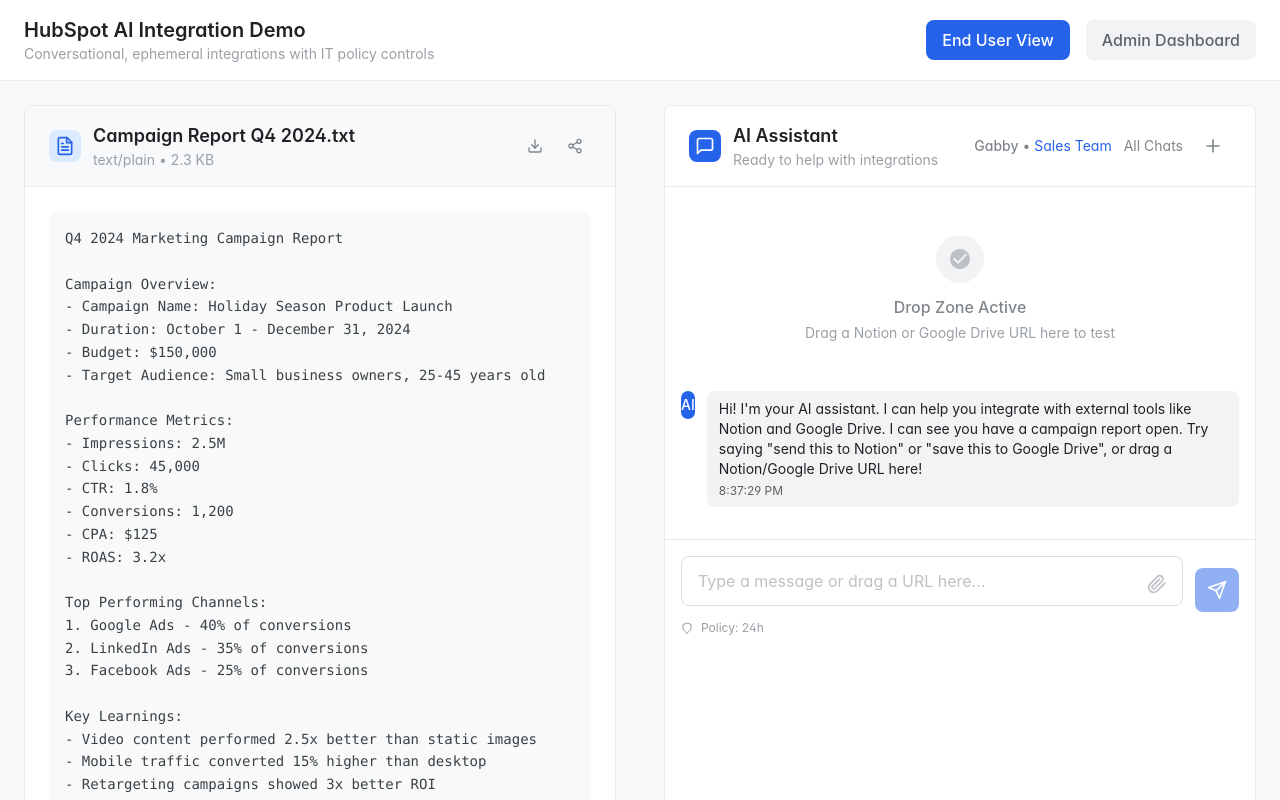
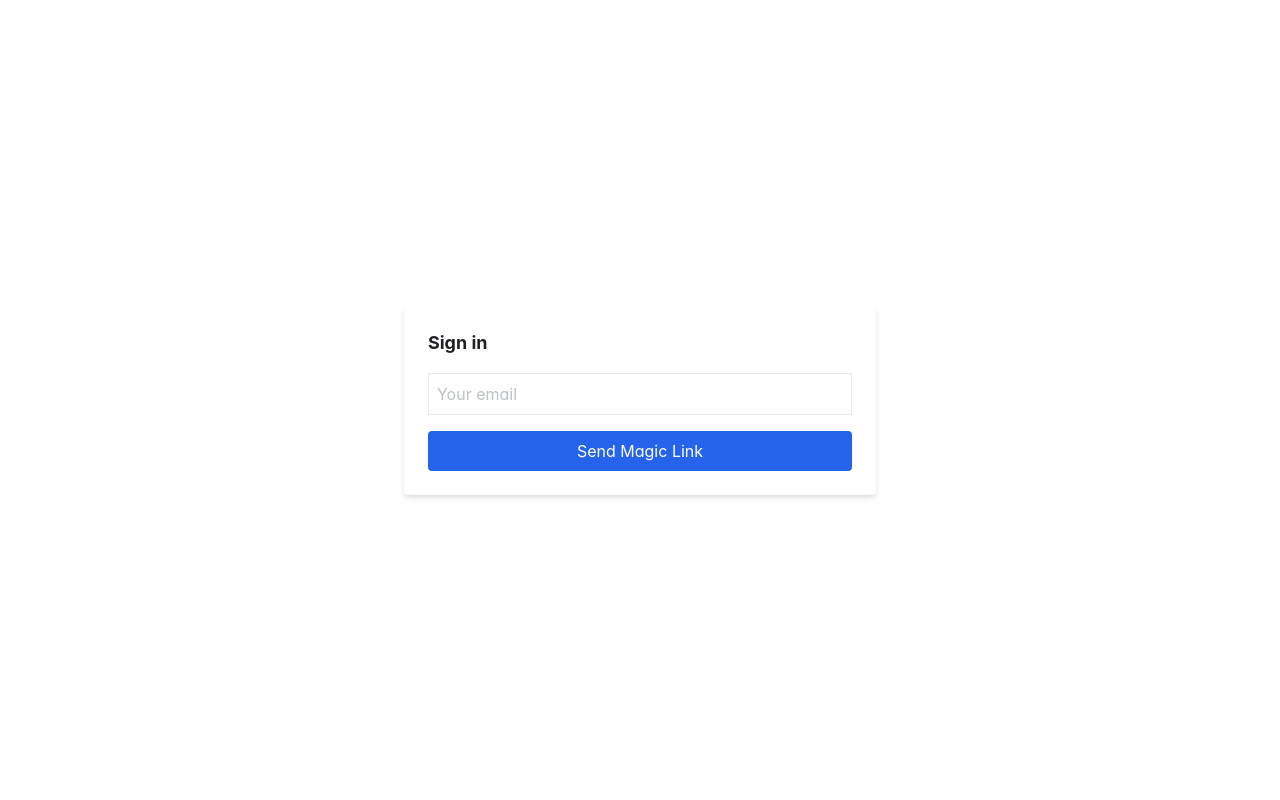
Before and after one commit to rtwest/hubspot-ai-integration-demo, a React (Vite) app: page /admin in a window 1280 px wide. Before the commit this address led to /. Shown: the top 800 px of the page. Built offline with nearby package versions, Linux system fonts and the light colour scheme; no server answers.

Commit message:
feat: Minimal Supabase Auth (magic link) for required Edge Function JWT

```diff
--- a/src/App.jsx
+++ b/src/App.jsx
@@ -1,13 +1,28 @@
-import React, { useState } from 'react'
+import React, { useState, useEffect } from 'react'
 import { Routes, Route, Navigate } from 'react-router-dom'
 import { PolicyProvider } from './context/PolicyContext.jsx'
 import AdminView from './components/AdminView.jsx'
 import EndUserView from './components/EndUserView.jsx'
 import NotionCallback from './pages/NotionCallback.jsx'
 import GoogleCallback from './pages/GoogleCallback.jsx'
+import Auth from './components/Auth.jsx'
+import { supabase } from './lib/supabase.js'
 
 function App() {
   const [currentView, setCurrentView] = useState('endUser')
+  const [user, setUser] = useState(null)
+
+  useEffect(() => {
+    supabase.auth.getUser().then(({ data: { user } }) => setUser(user))
+    const { data: listener } = supabase.auth.onAuthStateChange((_event, session) => {
+      setUser(session?.user ?? null)
+    })
+    return () => listener?.subscription.unsubscribe()
+  }, [])
+
+  if (!user) {
+    return <Auth />
+  }
 
   return (
     <PolicyProvider>
--- /dev/null
+++ b/src/components/Auth.jsx
@@ -0,0 +1,37 @@
+import { useState } from 'react'
+import { supabase } from '../lib/supabase.js'
+
+export default function Auth({ onLogin }) {
+  const [email, setEmail] = useState('')
+  const [message, setMessage] = useState('')
+
+  const handleLogin = async (e) => {
+    e.preventDefault()
+    const { error } = await supabase.auth.signInWithOtp({ email })
+    if (error) {
+      setMessage(error.message)
+    } else {
+      setMessage('Check your email for the login link!')
+    }
+  }
+
+  return (
+    <div className="flex flex-col items-center justify-center min-h-screen">
+      <form onSubmit={handleLogin} className="bg-white p-6 rounded shadow-md">
+        <h2 className="text-lg font-bold mb-4">Sign in</h2>
+        <input
+          type="email"
+          placeholder="Your email"
+          value={email}
+          onChange={e => setEmail(e.target.value)}
+          className="border p-2 mb-4 w-full"
+          required
+        />
+        <button type="submit" className="bg-blue-600 text-white px-4 py-2 rounded w-full">
+          Send Magic Link
+        </button>
+        {message && <p className="mt-4 text-center text-sm text-gray-700">{message}</p>}
+      </form>
+    </div>
+  )
+}
```
